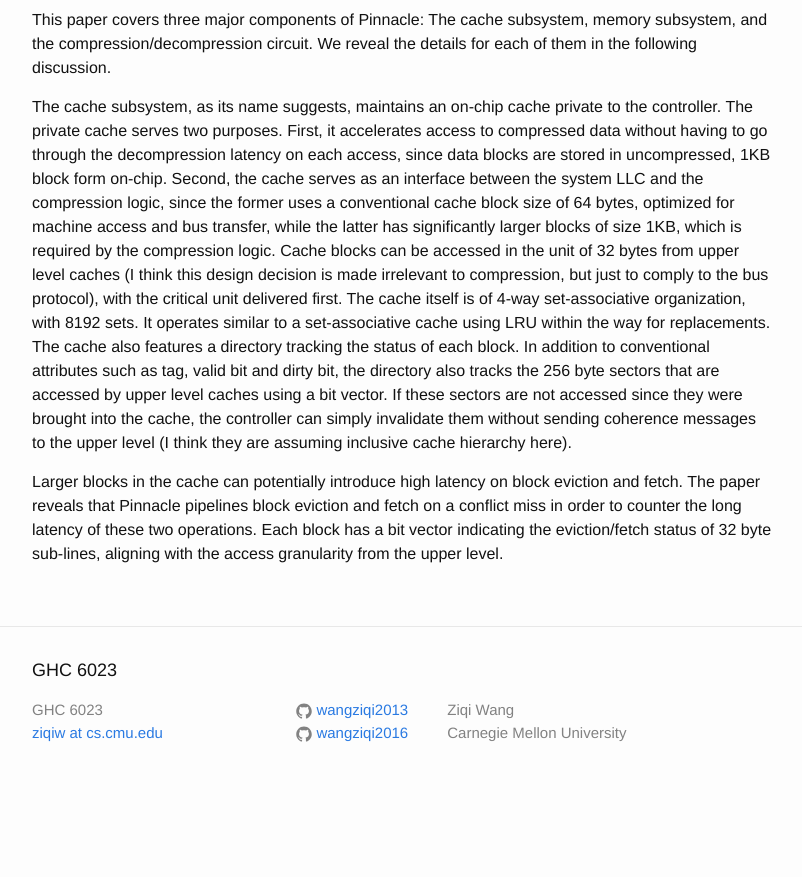
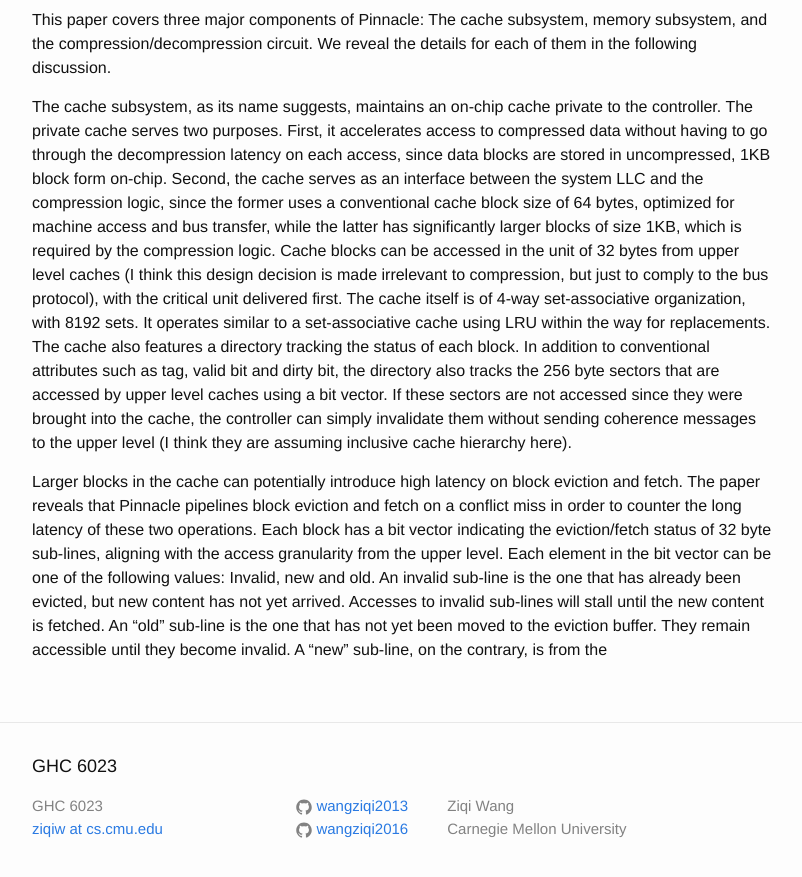
Before and after one commit to wangziqi2013/wangziqi2013.github.io, a Jekyll site: the page built from _posts/2020-06-01-pinnacle.markdown, in a window 1280 px wide and 900 px high, scrolled down 1096 px. Shown: the top 877 px of the window, without its empty margins (238-1040 px from the left). Built offline with Jekyll 4.4.1, drawn with Linux system fonts in a browser that asks for light colours; before the commit the page ends 1900 px from its top, so only the background shows below that.

Commit message:
Adding pipeline

```diff
--- a/_posts/2020-06-01-pinnacle.markdown
+++ b/_posts/2020-06-01-pinnacle.markdown
@@ -59,3 +59,7 @@ Larger blocks in the cache can potentially introduce high latency on block evict
 Pinnacle pipelines block eviction and fetch on a conflict miss in order to counter the long latency of these two
 operations. Each block has a bit vector indicating the eviction/fetch status of 32 byte sub-lines, aligning with the
 access granularity from the upper level.
+Each element in the bit vector can be one of the following values: Invalid, new and old. An invalid sub-line is the one
+that has already been evicted, but new content has not yet arrived. Accesses to invalid sub-lines will stall until
+the new content is fetched. An "old" sub-line is the one that has not yet been moved to the eviction buffer. They remain
+accessible until they become invalid. A "new" sub-line, on the contrary, is from the
```
